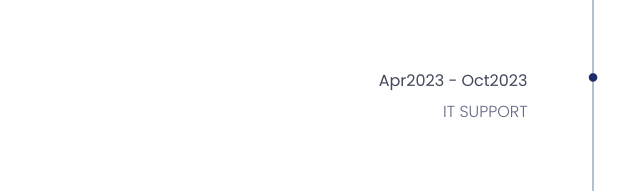
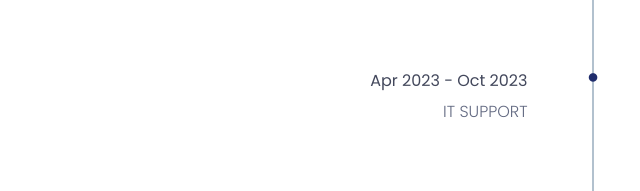
Before and after one commit to Upasnac/upasnaChoudhary.github.io, a plain HTML site: page index.html in a window 1280 px wide. Shown: the part 2122-2313 px from the top of the page, 0-640 px from the left. Drawn offline with nearby package versions, Linux system fonts and the light colour scheme.

Commit message:
Update index.html

```diff
--- a/index.html
+++ b/index.html
@@ -224,7 +224,7 @@
                            <div class="row">
                               <div class="col-md-5">
                                  <div class="experience-time text-right">
-                                    <h2>Apr2023 - Oct2023</h2>
+                                    <h2>Apr 2023 - Oct 2023</h2>
                                     <h3>IT SUPPORT</h3>
                                  </div>
                                  <!--/.experience-time-->
```
